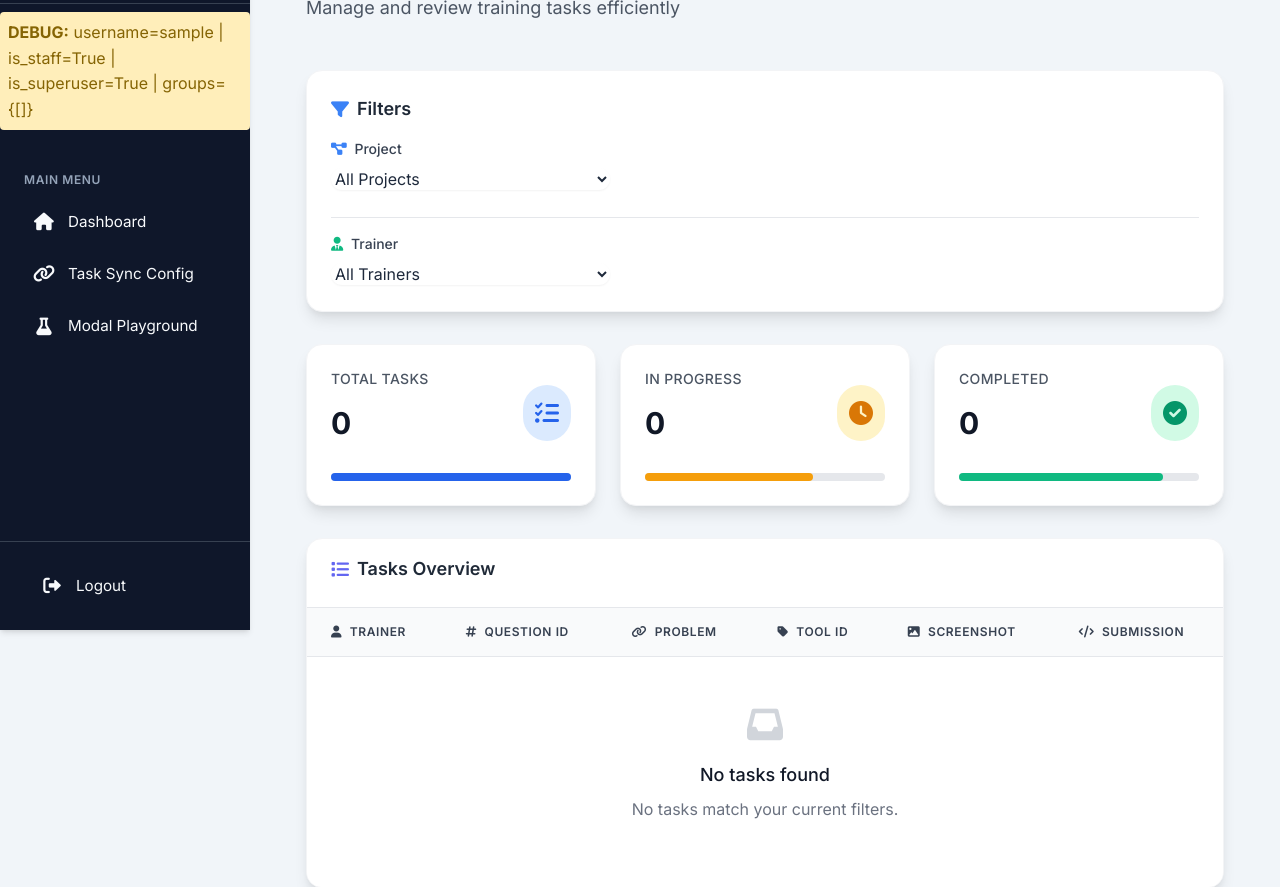
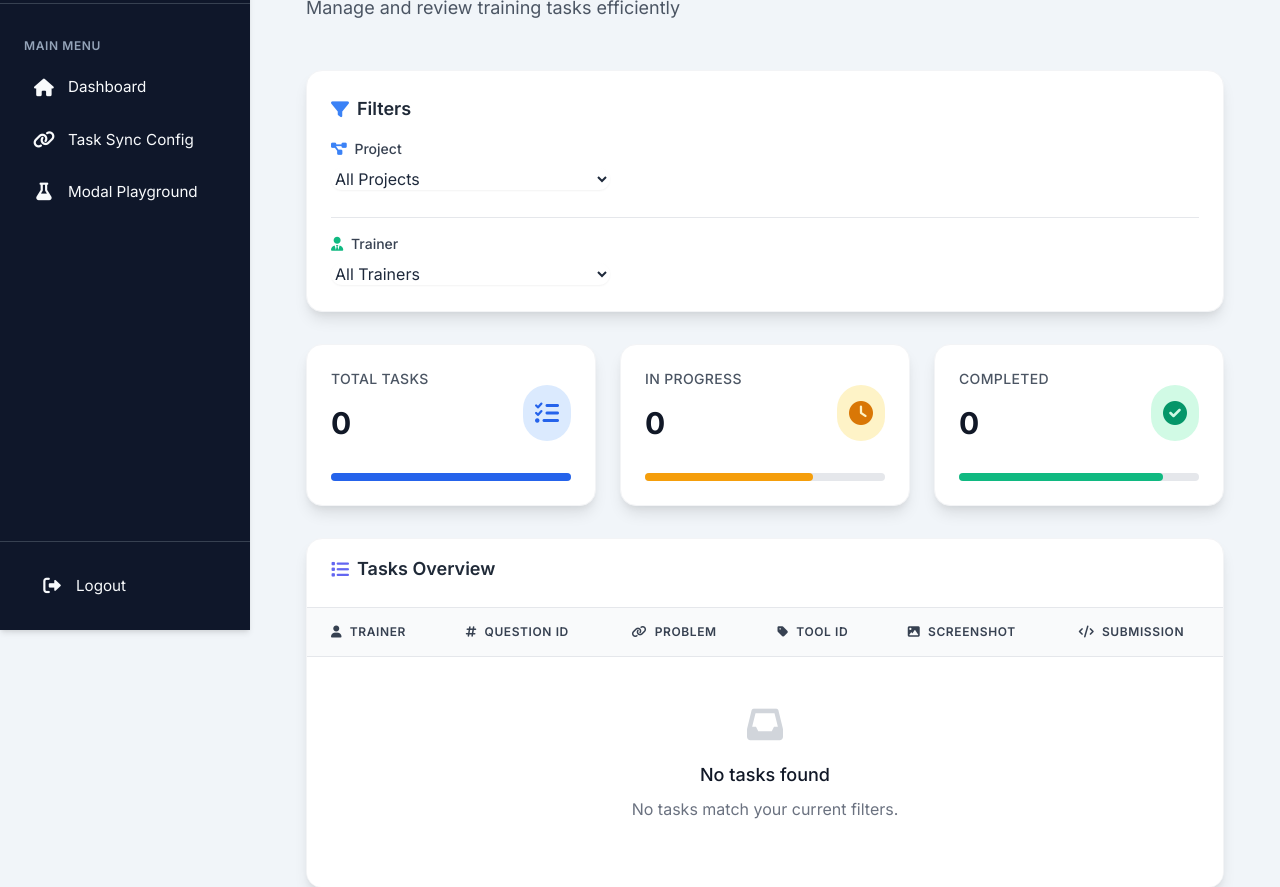
Before and after one commit to ashutosh-turing/cot-generation-tool, a Django app: page /reviewer/ in a window 1280 px wide. Shown: the part 170-1057 px from the top of the page. Run offline with Django 5.2, Linux system fonts and the light colour scheme; the visitor is signed in with stand-in values (Sample User, id 1); data that the repository does not hold is empty.

Commit message:
fix(*): user context

```diff
--- a/coreproject/templates/base.html
+++ b/coreproject/templates/base.html
@@ -355,14 +355,7 @@
             </div>
         </div>
 
-        <!-- DEBUG: User Info -->
-        <div style="background: #ffeeba; color: #856404; padding: 8px; margin: 8px 0; border-radius: 4px;">
-            <strong>DEBUG:</strong>
-            username={{ user.username }} |
-            is_staff={{ user.is_staff }} |
-            is_superuser={{ user.is_superuser }} |
-            groups={[{% for g in user.groups.all %}{{ g.name }}{% if not forloop.last %}, {% endif %}{% endfor %}]}
-        </div>
+
 
         <!-- Menu Items -->
         <div class="p-2">
--- a/eval/apps.py
+++ b/eval/apps.py
@@ -4,3 +4,7 @@ from django.apps import AppConfig
 class EvalConfig(AppConfig):
     default_auto_field = 'django.db.models.BigAutoField'
     name = 'eval'
+
+    def ready(self):
+        # Import signals to ensure they are registered
+        import eval.signals
--- /dev/null
+++ b/eval/signals.py
@@ -0,0 +1,12 @@
+from django.db.models.signals import post_save
+from django.contrib.auth.models import User, Group
+from django.dispatch import receiver
+
+@receiver(post_save, sender=User)
+def add_user_to_trainer_group(sender, instance, created, **kwargs):
+    """
+    Add all newly created users to the 'trainer' group by default.
+    """
+    if created:
+        group, _ = Group.objects.get_or_create(name='trainer')
+        instance.groups.add(group)
--- a/eval/views.py
+++ b/eval/views.py
@@ -32,16 +32,19 @@ def get_user_role(user):
     """
     Get the role for a given user.
     Returns 'admin', 'pod_lead', or 'trainer'.
+    Matches the logic in the user_group context processor.
     """
     if not user.is_authenticated:
         return None
 
-    if user.groups.filter(name='admin').exists():
+    if user.is_superuser or user.is_staff or user.groups.filter(name='admin').exists():
         return 'admin'
     elif user.groups.filter(name='pod_lead').exists():
         return 'pod_lead'
+    elif user.groups.filter(name='trainer').exists():
+        return 'trainer'
     else:
-        return 'trainer'  # Default role
+        return None
 
 # Decorator to restrict view access based on user role
 def role_required(roles):
```
